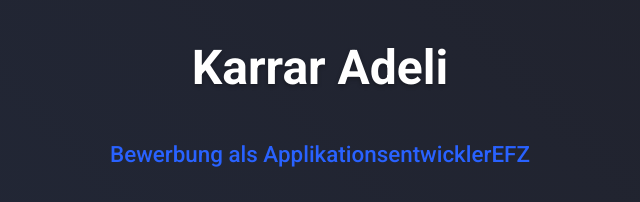
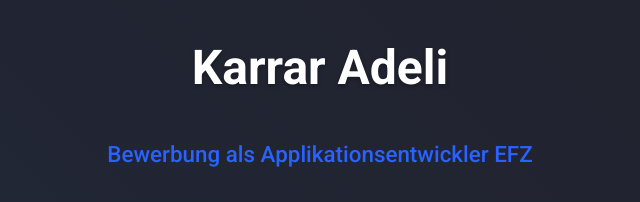
Before and after one commit to Karrar08/Interdiscount-Bewerbung-Informatiker, a plain HTML site: page index.html in a window 1280 px wide. Shown: the part 1080-1282 px from the top of the page, 320-960 px from the left. Drawn offline with Linux system fonts and the light colour scheme.

Commit message:
Update index.html

```diff
--- a/index.html
+++ b/index.html
@@ -28,7 +28,7 @@
             <div class="header-content">
                 <img src="profilbild 1.jpg" alt="Profilbild Karrar Adeli" class="logo">
                 <h1>Karrar Adeli</h1>
-                <p>Bewerbung als ApplikationsentwicklerEFZ</p>
+                <p>Bewerbung als Applikationsentwickler EFZ</p>
                 <div class="social-icons">
                     <a href="mailto:adilikarrar07@gmail.com" aria-label="Email"><i class="fas fa-envelope"></i></a>
                     <a href="tel:0779501989" aria-label="Telefon"><i class="fas fa-phone"></i></a>
```
